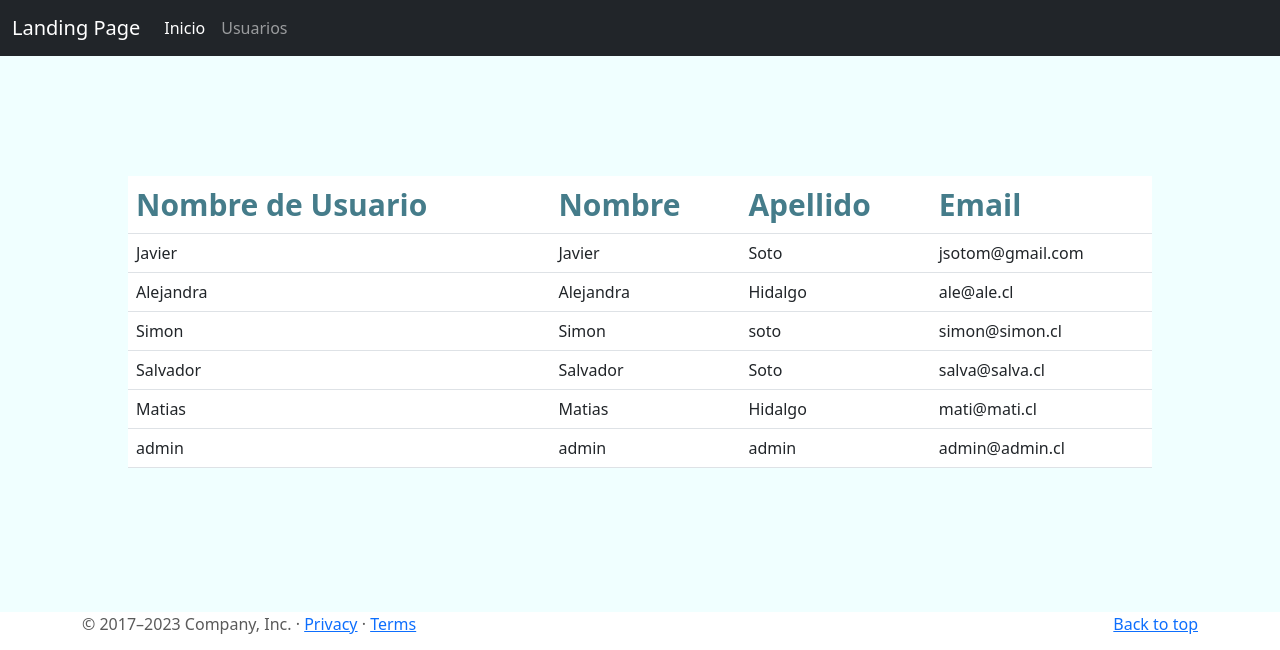
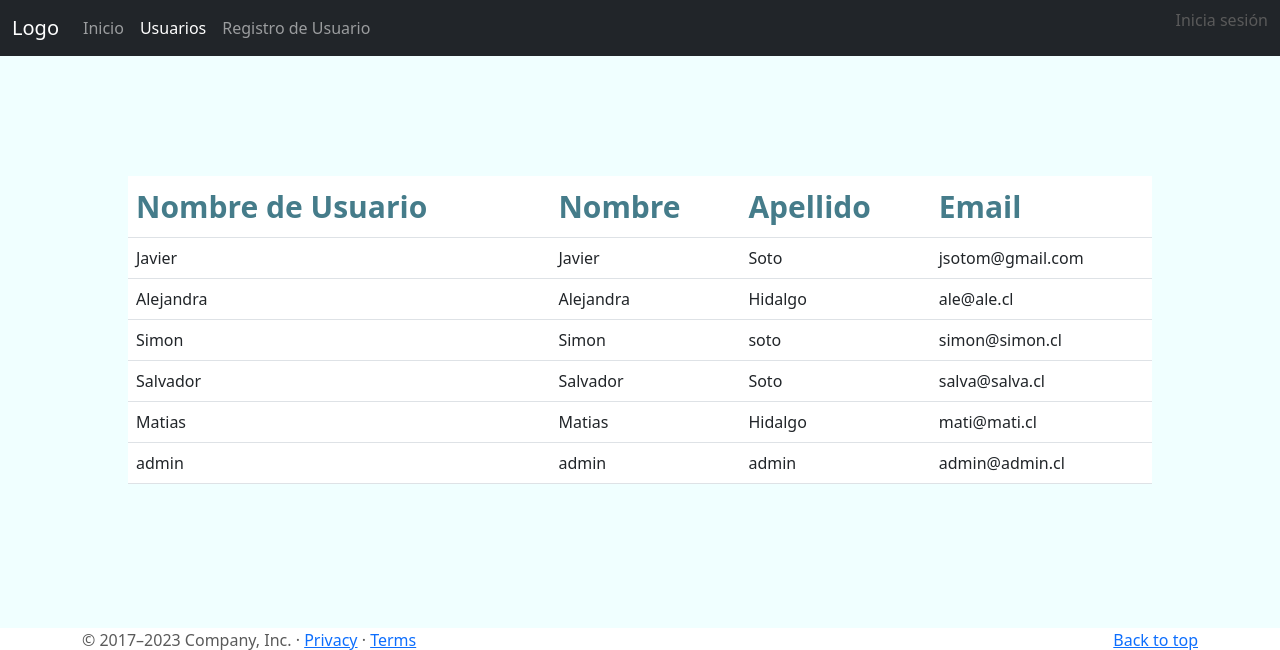
Before and after one commit to el-javier/M6_individuales, a Django app: page /usuarios/ in a window 1280 px wide. Shown: the top 650 px of the page. Run offline with Django 4.2, Linux system fonts and the light colour scheme; data comes from the database, SQL or seed files in the repository; both versions use the stored data as it was after the commit.

Commit message:
actualzacion para registro de usuarios

```diff
--- a/primer_proyecto/mi_app/Templates/base.html
+++ b/primer_proyecto/mi_app/Templates/base.html
@@ -1,5 +1,7 @@
 {% load static %}
 
+<!DOCTYPE html>
+<html lang="es">
   <!-- head -->
 
 <head>
@@ -21,22 +23,32 @@
   <header>
     <nav class="navbar navbar-expand-md navbar-dark fixed-top bg-dark">
       <div class="container-fluid">
-        <a class="navbar-brand" href="#">Landing Page</a>
+        <a class="navbar-brand" href="#">Logo</a>
         <button class="navbar-toggler" type="button" data-bs-toggle="collapse" data-bs-target="#navbarCollapse" aria-controls="navbarCollapse" aria-expanded="false" aria-label="Toggle navigation">
           <span class="navbar-toggler-icon"></span>
         </button>
         <div class="collapse navbar-collapse" id="navbarCollapse">
           <ul class="navbar-nav me-auto mb-2 mb-md-0">
             <li class="nav-item">
-              <a class="nav-link active" aria-current="page" href="#">Inicio</a>
+              <a class="nav-link {% block active1 %}{% endblock %}" aria-current="page" href="{% url 'landing' %}">Inicio</a>
             </li>
             <li class="nav-item">
-              <a class="nav-link" href="#">Usuarios</a>
+              <a class="nav-link {% block active2 %}{% endblock %}" href="{% url 'usuarios' %}">Usuarios</a>
             </li>
-            {% comment %} <li class="nav-item">
-              <a class="nav-link disabled" href="#" tabindex="-1" aria-disabled="true">Disabled</a>
-            </li> {% endcomment %}
+            <li class="nav-item">
+              <a class="nav-link {% block active3 %}{% endblock %}" href="{% url 'registro_usuario' %}">Registro de Usuario</a>
+            </li>
           </ul>
+          {% if user.is_authenticated %}
+            <p>Bienvenido, {{ user.username }}</p>
+            <form action="{% url 'logout' %}" method="post">
+              {% csrf_token %}
+              <button type="submit">Cerrar sesión</button>
+            </form>
+          {% else %}
+            <p>Inicia sesión</p>
+          {% endif %}
+
         </div>
       </div>
     </nav>
--- a/primer_proyecto/mi_app/Templates/landing_page.html
+++ b/primer_proyecto/mi_app/Templates/landing_page.html
@@ -5,6 +5,7 @@
 <html lang="es">
   <head>
     {%block title%}<title>Landing Page</title>{%endblock%}
+    {% block active1 %}active{% endblock %}
 </head>
 <body>
 <main>
--- a/primer_proyecto/mi_app/Templates/usuarios.html
+++ b/primer_proyecto/mi_app/Templates/usuarios.html
@@ -2,6 +2,7 @@
 {% load static %}
 
 {%block title%}<title>Usuarios</title>{%endblock%}
+{% block active2 %}active{% endblock %}
 
 {% block content %}
 <section class="m-usuario">
--- a/primer_proyecto/mi_app/views.py
+++ b/primer_proyecto/mi_app/views.py
@@ -1,5 +1,7 @@
-from django.shortcuts import render
+from django.shortcuts import render, redirect
 from django.contrib.auth.models import User
+from .forms import CustomUserForm
+from django.contrib.auth import login, authenticate
 
 # Create your views here.
 def landing(request):
@@ -9,3 +11,21 @@ def usuarios(request):
     users = User.objects.all()
     context = {'users': users}
     return render(request, 'usuarios.html', context)
+
+def registro_usuario(request):
+    data = {
+        'form':CustomUserForm()
+    }
+
+    if request.method == 'POST':
+        formulario = CustomUserForm(request.POST)
+        if formulario.is_valid():
+            formulario.save()
+            #autentificar al usuario y redirigirlo
+            username = formulario.cleaned_data['username']
+            password = formulario.cleaned_data['password1']
+            user = authenticate(username=username, password=password)
+            login(request, user)
+            return redirect(to='usuarios')
+
+    return render(request, 'registro.html', data)
--- a/primer_proyecto/primer_proyecto/settings.py
+++ b/primer_proyecto/primer_proyecto/settings.py
@@ -104,7 +104,7 @@ AUTH_PASSWORD_VALIDATORS = [
 # Internationalization
 # https://docs.djangoproject.com/en/4.2/topics/i18n/
 
-LANGUAGE_CODE = 'en-us'
+LANGUAGE_CODE = 'es-ES'
 
 TIME_ZONE = 'UTC'
 
--- a/primer_proyecto/primer_proyecto/urls.py
+++ b/primer_proyecto/primer_proyecto/urls.py
@@ -15,11 +15,14 @@ Including another URLconf
     2. Add a URL to urlpatterns:  path('blog/', include('blog.urls'))
 """
 from django.contrib import admin
+from django.contrib.auth import views as auth_views
 from django.urls import path
-from mi_app.views import landing, usuarios
+from mi_app.views import landing, usuarios, registro_usuario
 
 urlpatterns = [
     path('admin/', admin.site.urls),
-    path('', landing),
-    path('usuarios/', usuarios),
+    path('', landing, name='landing'),
+    path('usuarios/', usuarios, name='usuarios'),
+    path('registro/', registro_usuario, name='registro_usuario'),
+    path('logout/', auth_views.LogoutView.as_view(), name='logout'),
 ]
```
Also changed, not shown: primer_proyecto/mi_app/Templates/registro.html (added, +29 -0 lines), primer_proyecto/mi_app/forms.py (added, +11 -0 lines), README.md, primer_proyecto/db.sqlite3, primer_proyecto/mi_app/migrations/0001_initial.py (added), primer_proyecto/mi_app/migrations/0002_delete_usuario.py (added), primer_proyecto/mi_app/static/img/logo-js.png (added).
